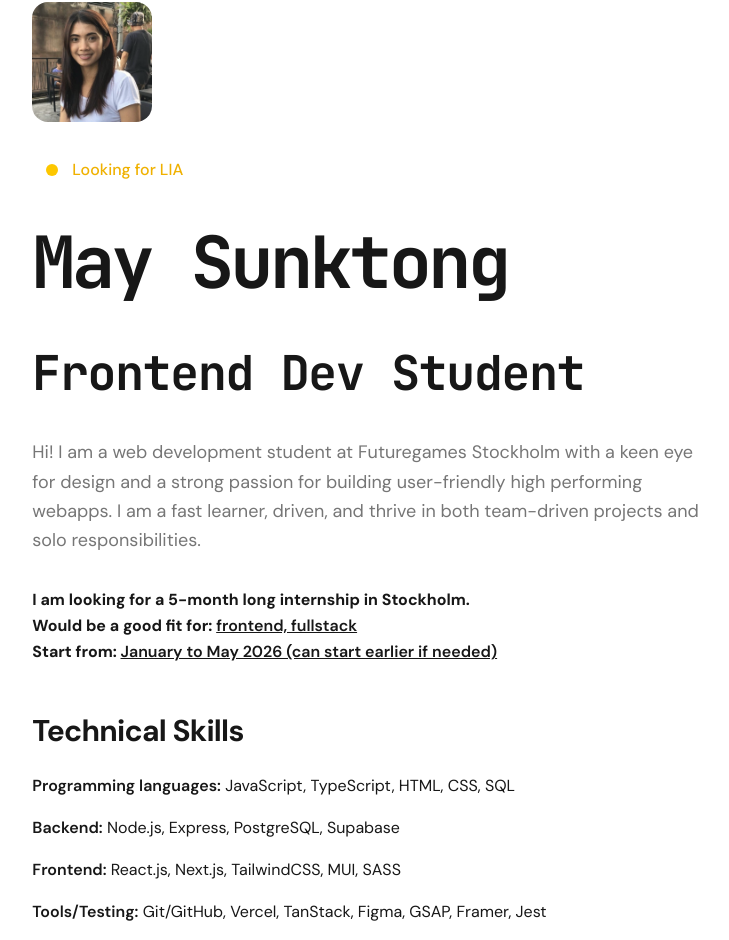
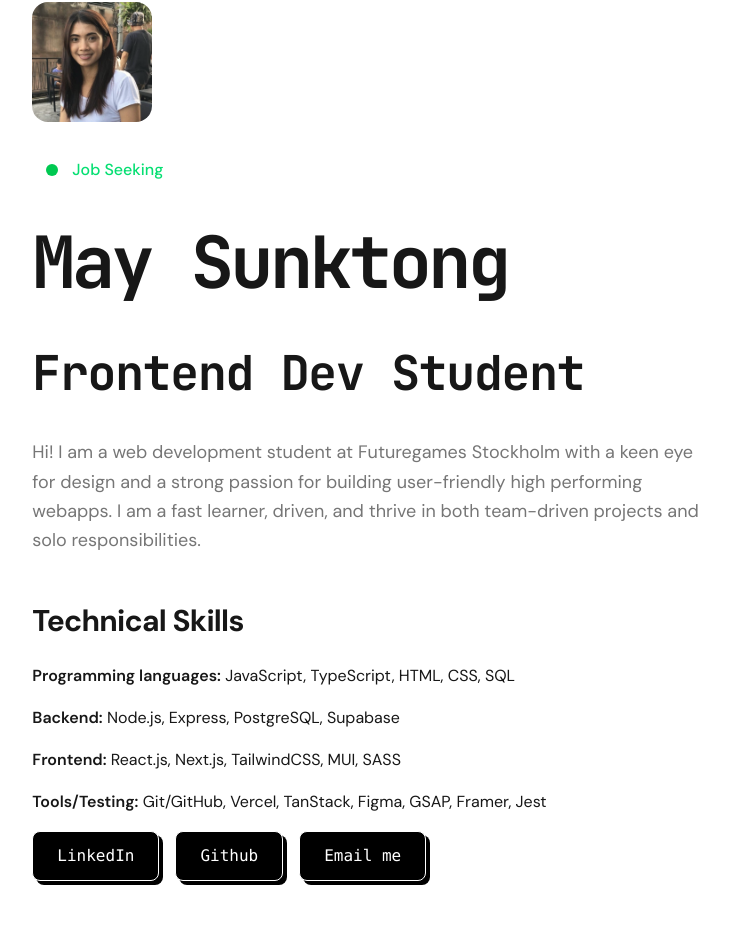
Before and after one commit to maysunktong/portfolio, a Next.js app: page / in a window 1280 px wide. Shown: the part 142-1082 px from the top of the page, without its empty margins (197-926 px from the left). Built offline with nearby package versions, Linux system fonts and the light colour scheme.

Commit message:
Update link on portfolio

```diff
--- a/app/works/[slug]/page.tsx
+++ b/app/works/[slug]/page.tsx
@@ -4,6 +4,8 @@ import Image from "next/image";
 import Video from "../../../components/Video";
 import Header from "../../../components/ui/Header";
 import Soundboard from "../../../components/Soundboard";
+import Link from "next/link";
+import { ExternalLink } from "lucide-react";
 
 export async function generateStaticParams() {
   return worksData.map((work) => ({
@@ -46,8 +48,27 @@ export default async function WorkPage({
 
   return (
     <div className="w-full">
-      <Header text={work.name} />
+      <Link href="/works">
+        <button type="button" className="mt-6 mb-4 text-md text-white hover:text-gray-400 cursor-pointer">
+          &larr; Back to Works
+        </button>
+      </Link>
+      <div className="flex gap-6 justify-start items-center">
+        <Header text={work.name} />
+        {work.link && (
+          <Link
+            href={work.link}
+            target="_blank"
+            rel="noopener noreferrer"
+            className="inline-flex items-center gap-2 text-white hover:text-blue-400 transition-colors"
+            aria-label={`Open ${work.name} link in a new tab`}
+          >
+            <ExternalLink size={32} />
+          </Link>
+        )}
+      </div>
       <p className="mt-4 text-gray-600">{work.description}</p>
+
       {work.name === "Soundboard" ? (
         <Soundboard />
       ) : (
--- a/components/HeroBanner.tsx
+++ b/components/HeroBanner.tsx
@@ -1,7 +1,6 @@
 "use client";
 import { useState } from "react";
 import ProfileImage from "./ui/ProfileImage";
-import MenuButton from "./ui/MenuButton";
 import { StatusIndicator } from "./ui/StatusIndicator";
 import EmailForm from "./EmailForm";
 import HeroButtons from "./HeroButtons";
@@ -19,7 +18,7 @@ export default function HeroBanner() {
         </div>
 
         <div className="space-y-3 md:space-y-8">
-          <StatusIndicator status="lia" />
+          <StatusIndicator status="available" />
 
           <h1 className="font-jet text-4xl md:text-6xl lg:text-7xl font-bold tracking-tighter dark:text-white leading-tight">
             May Sunktong
@@ -35,23 +34,7 @@ export default function HeroBanner() {
             high performing webapps. I am a fast learner, driven, and thrive in
             both team-driven projects and solo responsibilities.
           </p>
-          <div>
-            <p className="max-w-xl md:max-w-2xl font-bold leading-relaxed">
-              I am looking for a 5-month long internship in Stockholm.
-            </p>
-            <p className="font-bold leading-relaxed">
-              Would be a good fit for:{" "}
-              <span className="font-semibold underline">
-                frontend, fullstack
-              </span>
-            </p>
-            <p className="font-bold leading-relaxed">
-              Start from:{" "}
-              <span className="font-semibold underline">
-                January to May 2026 (can start earlier if needed)
-              </span>
-            </p>
-          </div>
+
         </div>
         {/* Technical Skills */}
         <TechnicalSkills />
--- a/components/HeroButtons.tsx
+++ b/components/HeroButtons.tsx
@@ -10,12 +10,6 @@ export default function HeroButtons({
       <MenuButton
         href="https://www.linkedin.com/in/may-sunktong-276b53143/"
         label="LinkedIn"
-        bg="black"
-        textColor="white"
-      />
-      <MenuButton
-        href="https://discord.gg/ss7tn39GPJ"
-        label="Discord"
         bg="black"
         textColor="white"
       />
--- a/components/ui/StatusIndicator.tsx
+++ b/components/ui/StatusIndicator.tsx
@@ -35,7 +35,7 @@ const statusConfig: Record<
     },
   },
   available: {
-    label: "Available for hiring",
+    label: "Job Seeking",
     colorClasses: {
       bg: "bg-green-500",
       ping: "bg-green-500",
--- a/data/works.ts
+++ b/data/works.ts
@@ -16,7 +16,8 @@ export const worksData = [
       "https://res.cloudinary.com/dpgdy4ayz/image/upload/v1757622618/Palettia-4_apvi2y.png",
     ],
     description: "",
-    videoLink: "https://player.cloudinary.com/embed/?cloud_name=dpgdy4ayz&public_id=palettia720_mbcjjh&profile=cld-default"
+    videoLink: "https://player.cloudinary.com/embed/?cloud_name=dpgdy4ayz&public_id=palettia720_mbcjjh&profile=cld-default",
+    link: "https://palettia-context.vercel.app/"
   },
   {
     id: 2,
@@ -31,7 +32,8 @@ export const worksData = [
       "https://res.cloudinary.com/dpgdy4ayz/image/upload/v1757622559/Zoo-2_kex17g.png",
     ],
     description: "",
-    videoLink: "https://player.cloudinary.com/embed/?cloud_name=dpgdy4ayz&public_id=zoo720_ia2ji1&profile=cld-default"
+    videoLink: "https://player.cloudinary.com/embed/?cloud_name=dpgdy4ayz&public_id=zoo720_ia2ji1&profile=cld-default",
+    link: "https://zoo-react-pi.vercel.app/"
   },
   {
     id: 3,
@@ -48,7 +50,8 @@ export const worksData = [
       "https://res.cloudinary.com/dpgdy4ayz/image/upload/v1757622591/Game-4_nph8x6.png",
     ],
     description: "",
-    videoLink: "https://player.cloudinary.com/embed/?cloud_name=dpgdy4ayz&public_id=game720_n61of9&profile=cld-default"
+    videoLink: "https://player.cloudinary.com/embed/?cloud_name=dpgdy4ayz&public_id=game720_n61of9&profile=cld-default",
+    link: "https://gustaf-the-werewolf-slayer.vercel.app/"
   },
 
   {
@@ -65,7 +68,8 @@ export const worksData = [
       "https://res.cloudinary.com/dpgdy4ayz/image/upload/v1757622659/Crispy-3_yune0q.png",
     ],
     description: "",
-    videoLink: "https://player.cloudinary.com/embed/?cloud_name=dpgdy4ayz&public_id=crispykale720_pzudyb&profile=cld-default"
+    videoLink: "https://player.cloudinary.com/embed/?cloud_name=dpgdy4ayz&public_id=crispykale720_pzudyb&profile=cld-default",
+    link: "https://the-crispy-kale.vercel.app/"
   },
   {
     id: 5,
@@ -80,7 +84,7 @@ export const worksData = [
       "https://res.cloudinary.com/dpgdy4ayz/image/upload/v1759104024/CleanShot_2568-09-29_at_02.00.04_2x_mehr0p.png",
     ],
     description: "",
-    videoLink: ""
+    videoLink: "",
   },
   {
     id: 6,
@@ -95,6 +99,7 @@ export const worksData = [
       "https://res.cloudinary.com/dpgdy4ayz/image/upload/v1757622637/Rework-2_ebiyuf.png",
     ],
     description: "",
-    videoLink: "https://player.cloudinary.com/embed/?cloud_name=dpgdy4ayz&public_id=rework720_x62vzn&profile=cld-default"
+    videoLink: "https://player.cloudinary.com/embed/?cloud_name=dpgdy4ayz&public_id=rework720_x62vzn&profile=cld-default",
+    link: "https://re-work-mui-ts.vercel.app/"
   },
 ];
```
